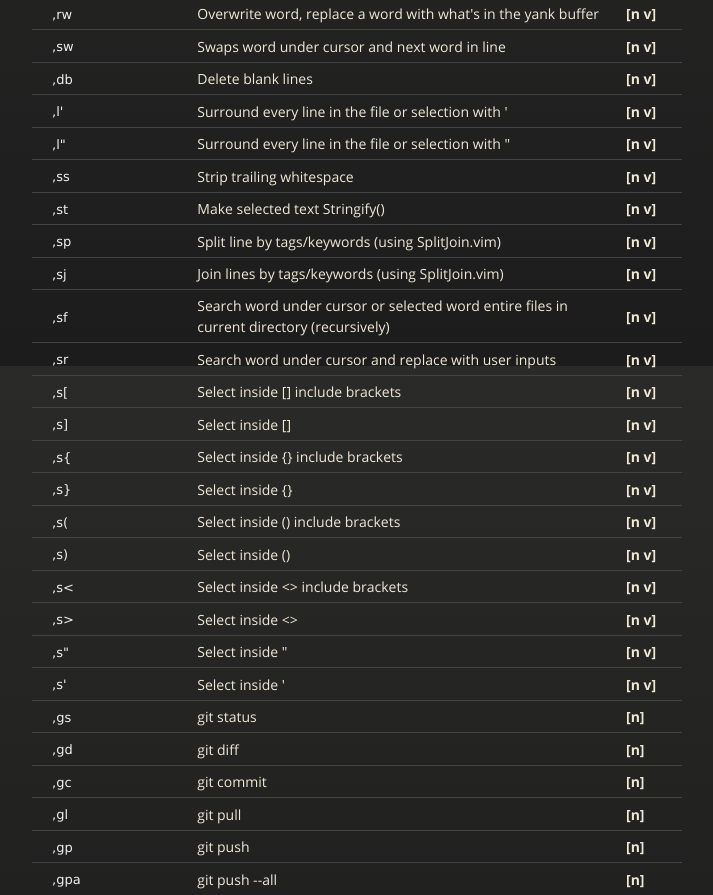
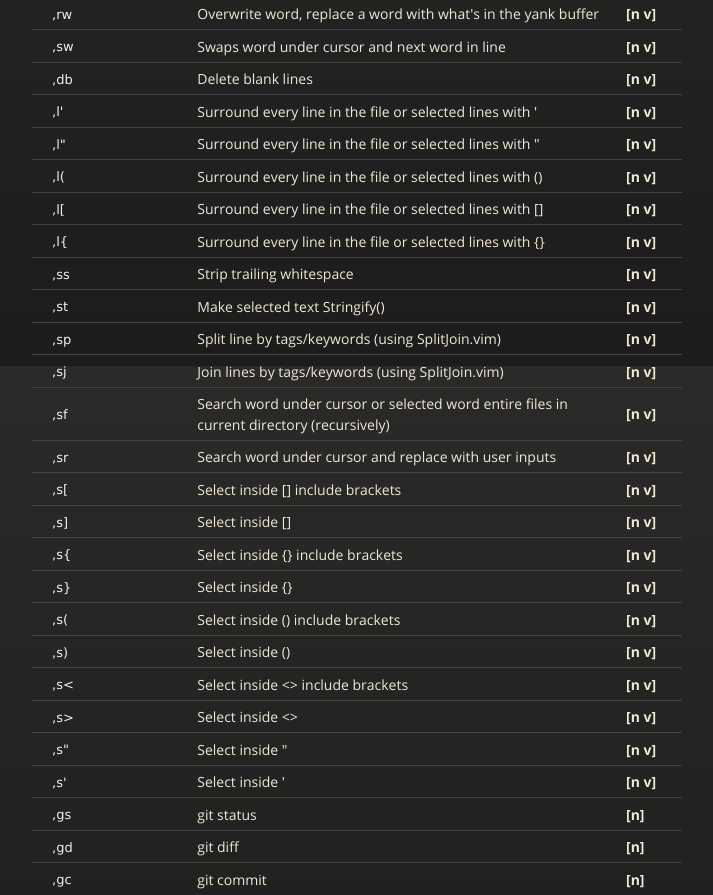
Before and after one commit to akolosov/vim-config, a plain HTML site: page index.html in a window 1280 px wide. Shown: the part 2834-3729 px from the top of the page, without its empty margins (283-996 px from the left). Drawn offline with nearby package versions, Linux system fonts and the light colour scheme.

```diff
--- a/index.html
+++ b/index.html
@@ -388,12 +388,27 @@
 </tr>
 <tr>
 <td align="center"><code>,l'</code></td>
-<td>Surround every line in the file or selection with '</td>
+<td>Surround every line in the file or selected lines with '</td>
 <td align="center"><strong>[n v]</strong></td>
 </tr>
 <tr>
 <td align="center"><code>,l"</code></td>
-<td>Surround every line in the file or selection with "</td>
+<td>Surround every line in the file or selected lines with "</td>
+<td align="center"><strong>[n v]</strong></td>
+</tr>
+<tr>
+<td align="center"><code>,l(</code></td>
+<td>Surround every line in the file or selected lines with ()</td>
+<td align="center"><strong>[n v]</strong></td>
+</tr>
+<tr>
+<td align="center"><code>,l[</code></td>
+<td>Surround every line in the file or selected lines with []</td>
+<td align="center"><strong>[n v]</strong></td>
+</tr>
+<tr>
+<td align="center"><code>,l{</code></td>
+<td>Surround every line in the file or selected lines with {}</td>
 <td align="center"><strong>[n v]</strong></td>
 </tr>
 <tr>
```
Also changed, not shown: params.json (+1 -1 lines).
